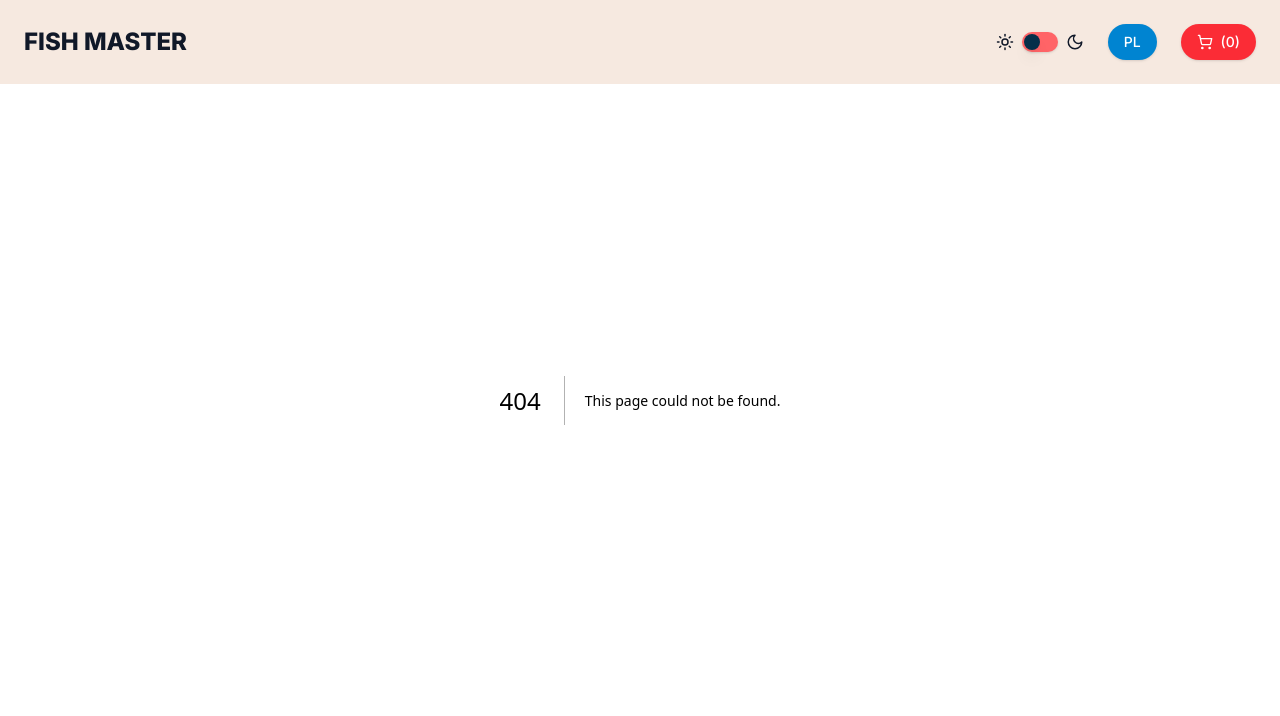
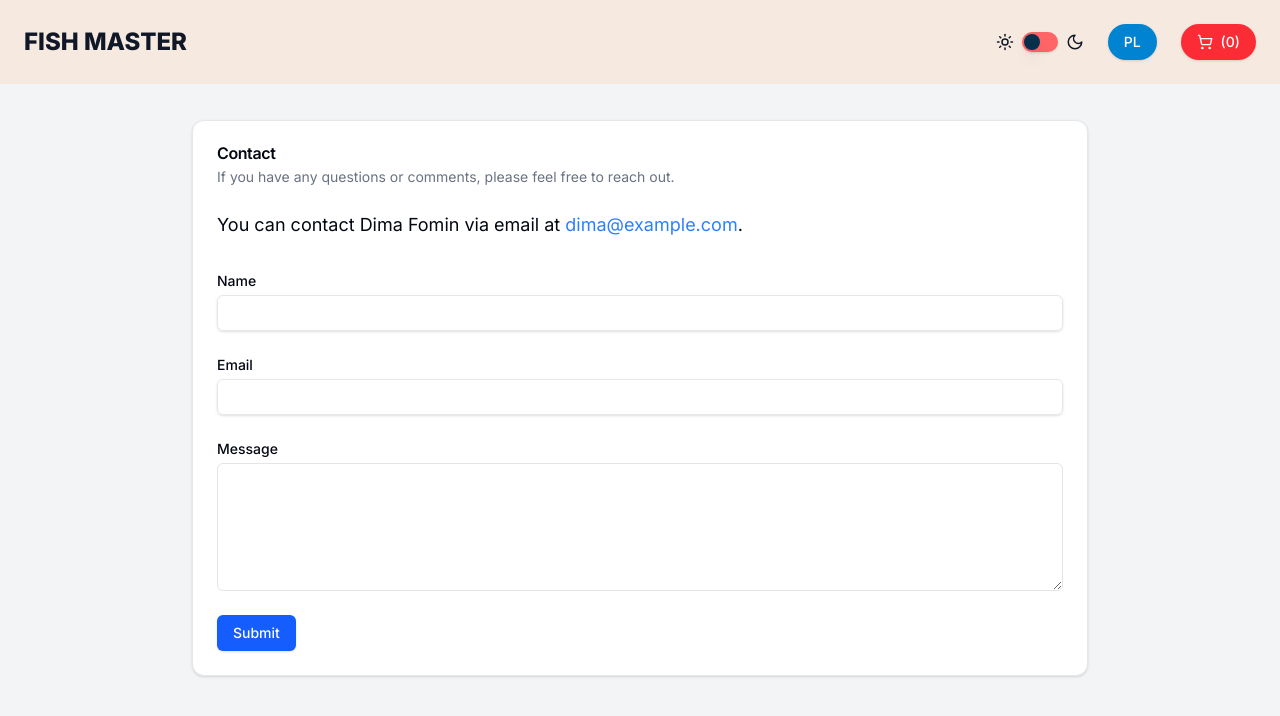
Before and after one commit to Fodi999/fish-master, a Next.js app: page /contact in a window 1280 px wide. Before the commit this address had no page. Shown: the top 716 px of the page. Built offline with nearby package versions, Linux system fonts and the light colour scheme.

Commit message:
Описание изменений

```diff
--- /dev/null
+++ b/src/app/about/page.tsx
@@ -0,0 +1,28 @@
+"use client";
+
+import React from "react";
+import { useTheme } from "@/context/ThemeContext";
+
+const AboutPage = () => {
+  const { isDarkMode } = useTheme();
+
+  return (
+    <div
+      className={`min-h-screen pt-24 p-4 sm:p-6 ${
+        isDarkMode ? "bg-gray-900 text-gray-100" : "bg-gray-100 text-gray-900"
+      }`}
+    >
+      <div className="max-w-4xl mx-auto">
+        <h1 className="text-3xl font-bold mb-6">About the Project</h1>
+        <p className="text-lg mb-4">
+          This project was created by Dima Fomin. It is a demonstration of various web development techniques and technologies.
+        </p>
+        <p className="text-lg">
+          The project includes features such as a shopping cart, theme switching, and more.
+        </p>
+      </div>
+    </div>
+  );
+};
+
+export default AboutPage;
--- /dev/null
+++ b/src/app/contact/page.tsx
@@ -0,0 +1,113 @@
+"use client";
+
+import React, { useState } from "react";
+import { useTheme } from "@/context/ThemeContext";
+import { Input } from "@/components/ui/input";
+import { Button } from "@/components/ui/button";
+import {
+  Card,
+  CardHeader,
+  CardTitle,
+  CardDescription,
+  CardContent,
+
+} from "@/components/ui/card";
+
+const ContactPage = () => {
+  const { isDarkMode } = useTheme();
+  const [formData, setFormData] = useState({
+    name: "",
+    email: "",
+    message: "",
+  });
+
+  const handleChange = (e: React.ChangeEvent<HTMLInputElement | HTMLTextAreaElement>) => {
+    const { name, value } = e.target;
+    setFormData((prevData) => ({
+      ...prevData,
+      [name]: value,
+    }));
+  };
+
+  const handleSubmit = (e: React.FormEvent) => {
+    e.preventDefault();
+    // Handle form submission
+    console.log("Form submitted:", formData);
+  };
+
+  return (
+    <div
+      className={`min-h-screen pt-24 p-4 sm:p-6 ${
+        isDarkMode ? "bg-gray-900 text-gray-100" : "bg-gray-100 text-gray-900"
+      }`}
+    >
+      <div className="max-w-4xl mx-auto pt-24">
+        <Card>
+          <CardHeader>
+            <CardTitle>Contact</CardTitle>
+            <CardDescription>
+              If you have any questions or comments, please feel free to reach out.
+            </CardDescription>
+          </CardHeader>
+          <CardContent>
+            <p className="text-lg mb-8">
+              You can contact Dima Fomin via email at <a href="mailto:dima@example.com" className="text-blue-500">dima@example.com</a>.
+            </p>
+
+            <form onSubmit={handleSubmit} className="space-y-6">
+              <div>
+                <label htmlFor="name" className="block text-sm font-medium mb-1">
+                  Name
+                </label>
+                <Input
+                  id="name"
+                  name="name"
+                  type="text"
+                  value={formData.name}
+                  onChange={handleChange}
+                  required
+                />
+              </div>
+
+              <div>
+                <label htmlFor="email" className="block text-sm font-medium mb-1">
+                  Email
+                </label>
+                <Input
+                  id="email"
+                  name="email"
+                  type="email"
+                  value={formData.email}
+                  onChange={handleChange}
+                  required
+                />
+              </div>
+
+              <div>
+                <label htmlFor="message" className="block text-sm font-medium mb-1">
+                  Message
+                </label>
+                <textarea
+                  id="message"
+                  name="message"
+                  value={formData.message}
+                  onChange={handleChange}
+                  required
+                  className="flex h-32 w-full rounded-md border border-input bg-background px-3 py-2 text-sm ring-offset-background placeholder:text-muted-foreground focus-visible:outline-none focus-visible:ring-2 focus-visible:ring-ring focus-visible:ring-offset-2 disabled:cursor-not-allowed disabled:opacity-50"
+                />
+              </div>
+
+              <div className="flex items-center justify-between">
+                <Button type="submit" className="bg-blue-600 hover:bg-blue-700 text-white px-4 py-2 rounded-md">
+                  Submit
+                </Button>
+              </div>
+            </form>
+          </CardContent>
+        </Card>
+      </div>
+    </div>
+  );
+};
+
+export default ContactPage;
--- a/src/components/ButtonGroup.tsx
+++ b/src/components/ButtonGroup.tsx
@@ -1,11 +1,13 @@
 import React from "react";
 import { Button } from "@/components/ui/button";
 import Image from "next/image";
+import Link from "next/link";
 
 const ButtonGroup = () => {
   return (
-    <div className="pt-28 overflow-x-auto p-4 bg-orange-100 dark:bg-gray-800 shadow-md">
+    <div className="pt-24 overflow-x-auto p-4 bg-orange-100 dark:bg-gray-800 shadow-md">
       <div className="flex space-x-4">
+        <Link href="/about">
           <Button
             className="flex items-center justify-center w-full sm:w-auto px-6 py-6 bg-gradient-to-br from-blue-800 to-blue-800 hover:from-blue-800 hover:to-blue-900
             text-white font-bold rounded-full shadow-md hover:shadow-lg transition-all duration-300
@@ -20,7 +22,9 @@ const ButtonGroup = () => {
             />
             About the Project Dima Fomin
           </Button>
+        </Link>
 
+        <Link href="/contact">
           <Button
             className="w-full sm:w-auto px-6 py-6 bg-gradient-to-br from-green-800 to-green-600 hover:from-green-600 hover:to-green-700
             text-white font-bold rounded-full shadow-md hover:shadow-lg transition-all duration-300
@@ -28,6 +32,7 @@ const ButtonGroup = () => {
           >
             Contact
           </Button>
+        </Link>
       </div>
     </div>
   );
--- /dev/null
+++ b/src/components/ui/input.tsx
@@ -0,0 +1,22 @@
+import * as React from "react"
+
+import { cn } from "@/lib/utils"
+
+const Input = React.forwardRef<HTMLInputElement, React.ComponentProps<"input">>(
+  ({ className, type, ...props }, ref) => {
+    return (
+      <input
+        type={type}
+        className={cn(
+          "flex h-9 w-full rounded-md border border-gray-200 bg-transparent px-3 py-1 text-base shadow-sm transition-colors file:border-0 file:bg-transparent file:text-sm file:font-medium file:text-gray-950 placeholder:text-gray-500 focus-visible:outline-none focus-visible:ring-1 focus-visible:ring-gray-950 disabled:cursor-not-allowed disabled:opacity-50 md:text-sm dark:border-gray-800 dark:file:text-gray-50 dark:placeholder:text-gray-400 dark:focus-visible:ring-gray-300",
+          className
+        )}
+        ref={ref}
+        {...props}
+      />
+    )
+  }
+)
+Input.displayName = "Input"
+
+export { Input }
```
Lines whose indentation alone changed are shown as unchanged.
